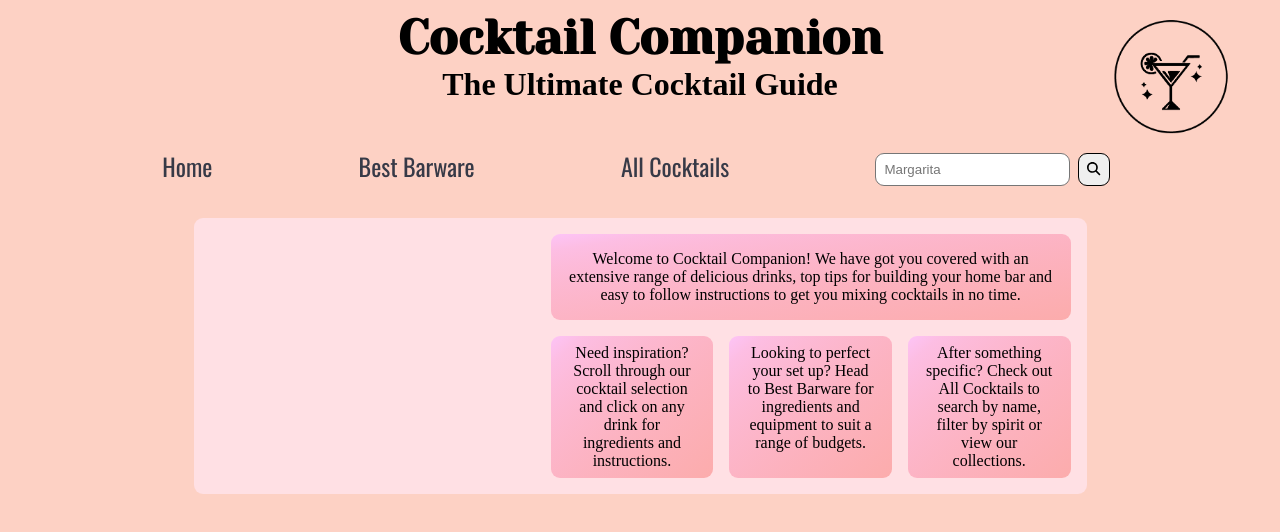
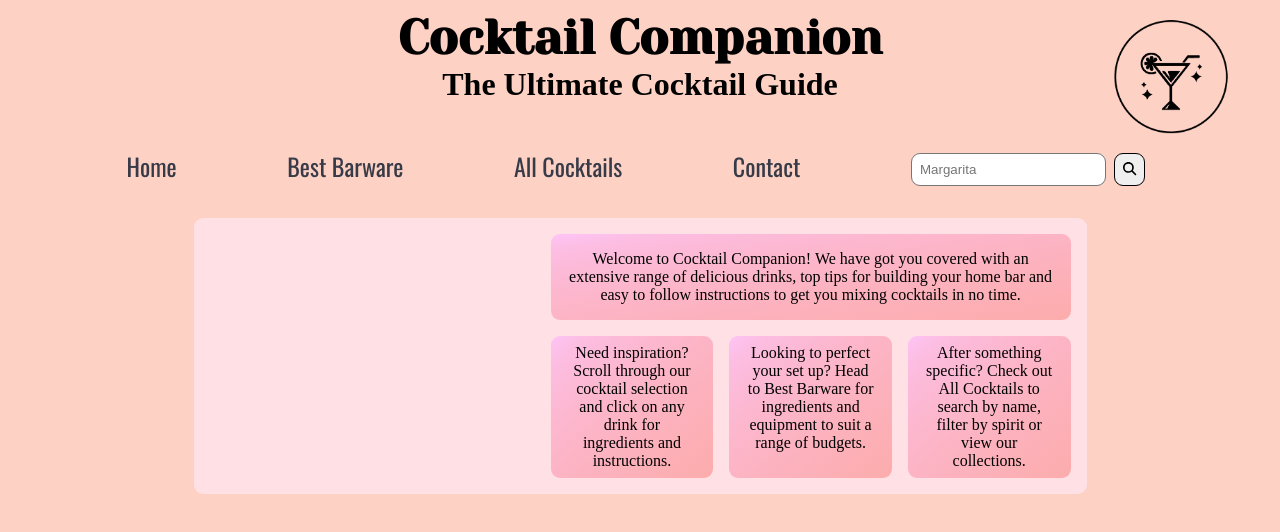
Before and after one commit to josenymad/cocktail-companion, a React (Create React App) app: page / in a window 1280 px wide. Shown: the top 532 px of the page. Built offline with nearby package versions, Linux system fonts and the light colour scheme; no server answers; a web font is replaced by a local one.

Commit message:
added contact to linktree on both navbars

```diff
--- a/src/components/BurgerNav.js
+++ b/src/components/BurgerNav.js
@@ -18,6 +18,11 @@ const BurgerNav = ({ searchQuery, handleInputChange, handleSubmit }) => {
         </li>
         <li className="burger-navbar-list__item">
           <Link to="all-cocktails">ALL COCKTAILS</Link>
+        </li>
+        <li className="burger-navbar-list__item">
+          <Link to="https://linktr.ee/cocktail_companion" target="_blank">
+            CONTACT
+          </Link>
         </li>
         <li className="burger-navbar-list__item">
           <form className="navbar-list__search" onSubmit={handleSubmit}>
--- a/src/components/Navbar.js
+++ b/src/components/Navbar.js
@@ -15,6 +15,11 @@ const Navbar = ({ searchQuery, handleInputChange, handleSubmit }) => {
       </li>
       <li className="navbar-list__item">
         <Link to="all-cocktails">All Cocktails</Link>
+      </li>
+      <li className="navbar-list__item">
+        <Link to="https://linktr.ee/cocktail_companion" target="_blank">
+          Contact
+        </Link>
       </li>
       <li className="navbar-list__item">
         <form className="navbar-list__search" onSubmit={handleSubmit}>
```
